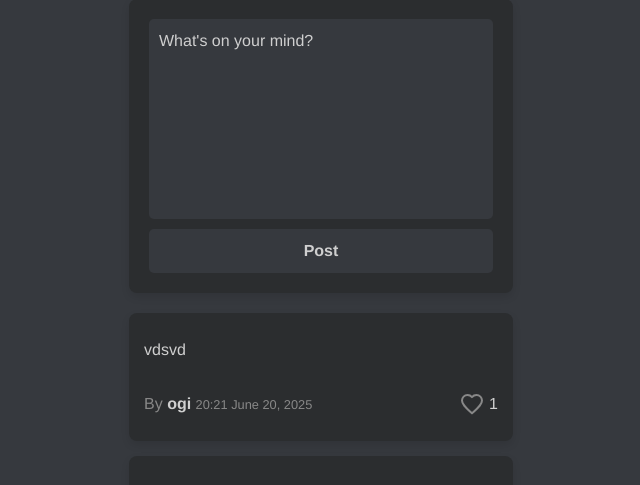
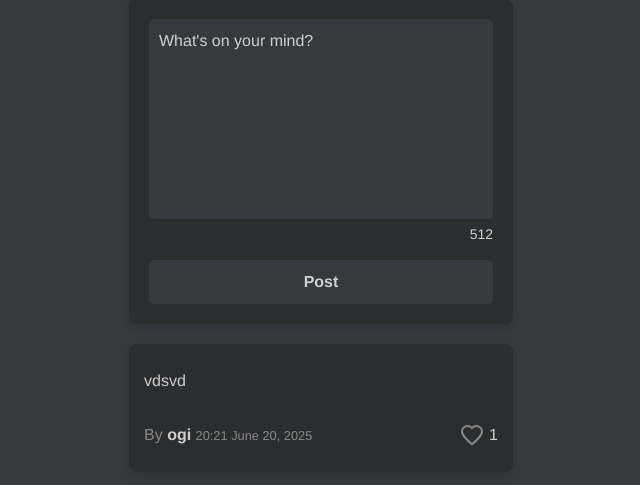
Before and after one commit to adrianhorvat2/CS50W-Network, a Django app: page / in a window 1280 px wide. Shown: the part 153-638 px from the top of the page, without its empty margins (319-959 px from the left). Run offline with Django 3.2, Linux system fonts and the light colour scheme; a user stored in the database is signed in; data comes from the database, SQL or seed files in the repository; both versions use the stored data as it was after the commit; some libraries are stand-ins or nearby versions.

Commit message:
Add remaining char counter for post and support dynamic posting

```diff
--- a/network/static/network/index.js
+++ b/network/static/network/index.js
@@ -5,6 +5,14 @@ document.addEventListener("DOMContentLoaded", function() {
     if (postForm) {
         postForm.addEventListener('submit', submit_post);
     }
+
+    const postContent = document.querySelector('#post-content');
+    const charCount = document.querySelector('#char-count');
+
+    postContent.addEventListener('input', function() {
+        const remaining = 512 - this.value.length;
+        charCount.textContent = remaining;
+    });
 
     const allPostsLink = document.querySelector('#all-posts');
     if (allPostsLink) {
@@ -32,14 +40,44 @@ function submit_post(event) {
             'Content-Type': 'application/json',
         }
     })
-    .then(response => response.json())
+    .then(response => {
+        if (!response.ok) {
+            throw new Error('Post empty');
+        }
+        return response.json();
+    })
     .then(result => {
-        document.querySelector('#post-content').value = '';
-        const currentPath = window.location.pathname;
-        if (currentPath === '/following') {
-            load_posts('/following_api');
+        if (result.message === "Post created successfully") {
+            document.querySelector('#post-content').value = '';
+            document.querySelector('#char-count').textContent = '512';
+            fetch('/posts?page=1')
+            .then(response => response.json())
+            .then(data => {
+                if (data.posts && data.posts.length > 0) {
+                    const latestPost = data.posts[0];
+                    const isOwner = latestPost.user === data.user;
+                    const postElement = createPostElement(latestPost, isOwner, data.user);
+
+                    const postsView = document.querySelector('#posts-view');
+                    if (postsView.firstChild) {
+                        postsView.insertBefore(postElement, postsView.firstChild);
+                    } else {
+                        postsView.appendChild(postElement);
+                    }
+                }
+            });
+        }
+    })
+    .catch(error => {
+        console.error('Error:', error);
+        const errorDiv = document.querySelector('.message');
+        if (errorDiv) {
+            errorDiv.textContent = error.message;
         } else {
-            load_posts('/posts');
+            const newErrorDiv = document.createElement('div');
+            newErrorDiv.className = 'message';
+            newErrorDiv.textContent = error.message;
+            document.querySelector('#post-form').insertBefore(newErrorDiv, document.querySelector('#post-form button'));
         }
     });
 }
--- a/network/static/network/styles.css
+++ b/network/static/network/styles.css
@@ -201,6 +201,15 @@ button[type="submit"]:hover {
     text-align: right;
 }
 
+.char-counter {
+    width: 100%;
+    text-align: right;
+    color: var(--text-color);
+    font-size: 14px;
+    margin-top: 5px;
+    margin-bottom: 5px;
+}
+
 .post p {
     margin: 10px 0;
     word-wrap: break-word;
--- a/network/templates/network/index.html
+++ b/network/templates/network/index.html
@@ -12,7 +12,8 @@
         <div id="post-form-container">
             <form id="post-form">
                 {% csrf_token %}
-                <textarea id="post-content" placeholder="What's on your mind?"></textarea>
+                <textarea id="post-content" placeholder="What's on your mind?" maxlength="512"></textarea>
+                <div class="char-counter"><div id="char-count">512</div></div>
                 <button type="submit">Post</button>
             </form>
         </div>
```
Also changed, not shown: db.sqlite3.
